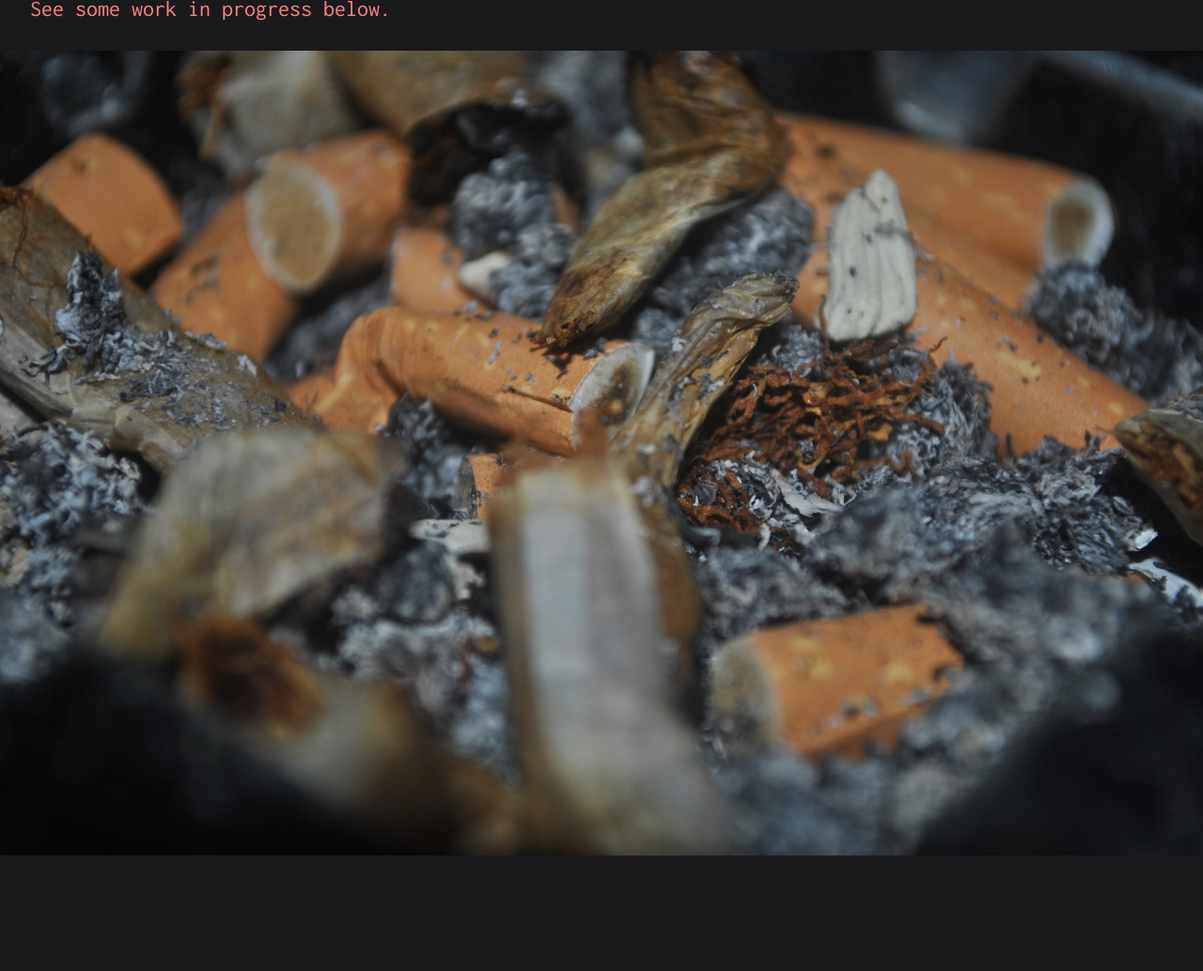
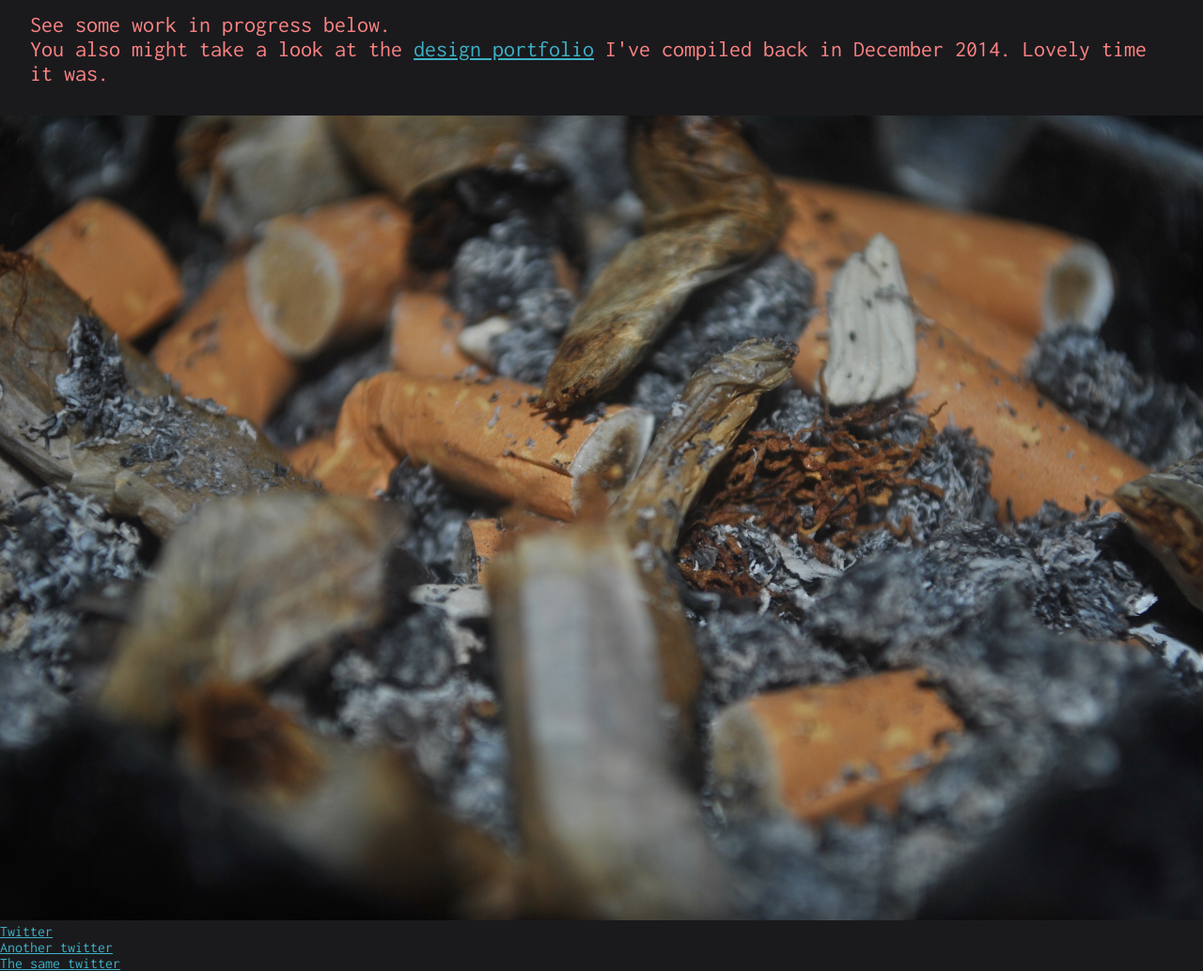
Before and after one commit to eugenekudashev-zz/eugenekudashev.github.io, a plain HTML site: page index.html in a window 1280 px wide. Shown: the part 274-1308 px from the top of the page at 94% size. Before the commit the page ends 1188 px from the top, so only its background shows below. Drawn offline with Linux system fonts and the light colour scheme.

Commit message:
a bit more nonsense

```diff
--- a/index.html
+++ b/index.html
@@ -30,6 +30,9 @@
   h1 {
     text-decoration: underline;
   }
+  a {
+    color: #3EB1C6;
+  }
   #wip {
     width:100%;
   }
@@ -43,10 +46,18 @@
 <div class="wrapper">
   <h1>The site will be live soon (most likely).</h1>
   <h1>(It's wonderful how ambiguous and commitment-free this "soon" is.)</h1>
-  <h2>See some work in progress below.</h2>
+  <br/>
+  <h2>See some work in progress below.
+  <h2>You also might take a look at the <a href="http://cargocollective.com/eugenekudashev" target="_blank">design portfolio</a> I've compiled back in December 2014. Lovely time it was.</h2>
 </div>
 
 <img id="wip" src="under_construction.JPG">
 
+<ul>
+<li><a href="https://twitter.com/eugenekudashev" target="_blank">Twitter</a></li>
+<li><a href="https://twitter.com/eugenekudashev" target="_blank">Another twitter</a></li>
+<li><a href="https://twitter.com/eugenekudashev" target="_blank">The same twitter</a></li>
+</ul>
+
 </body>
 </html>
```
